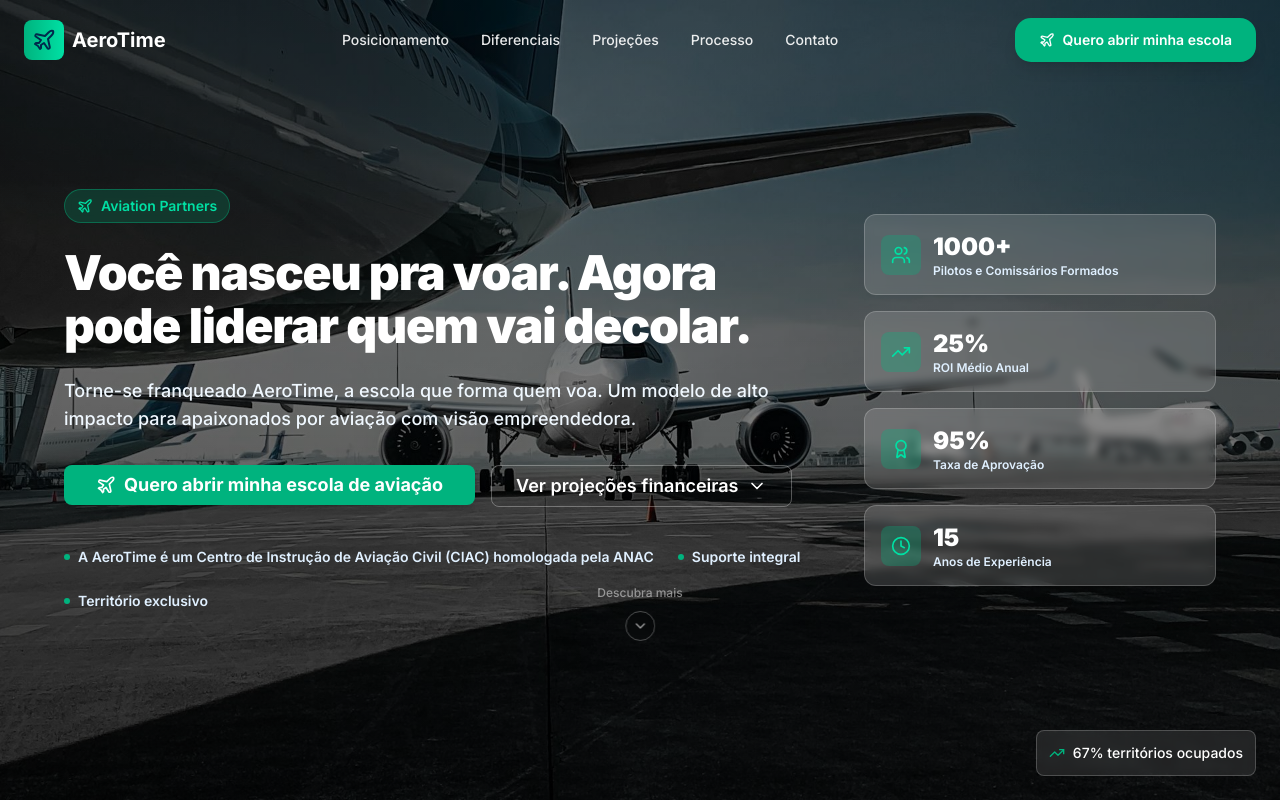
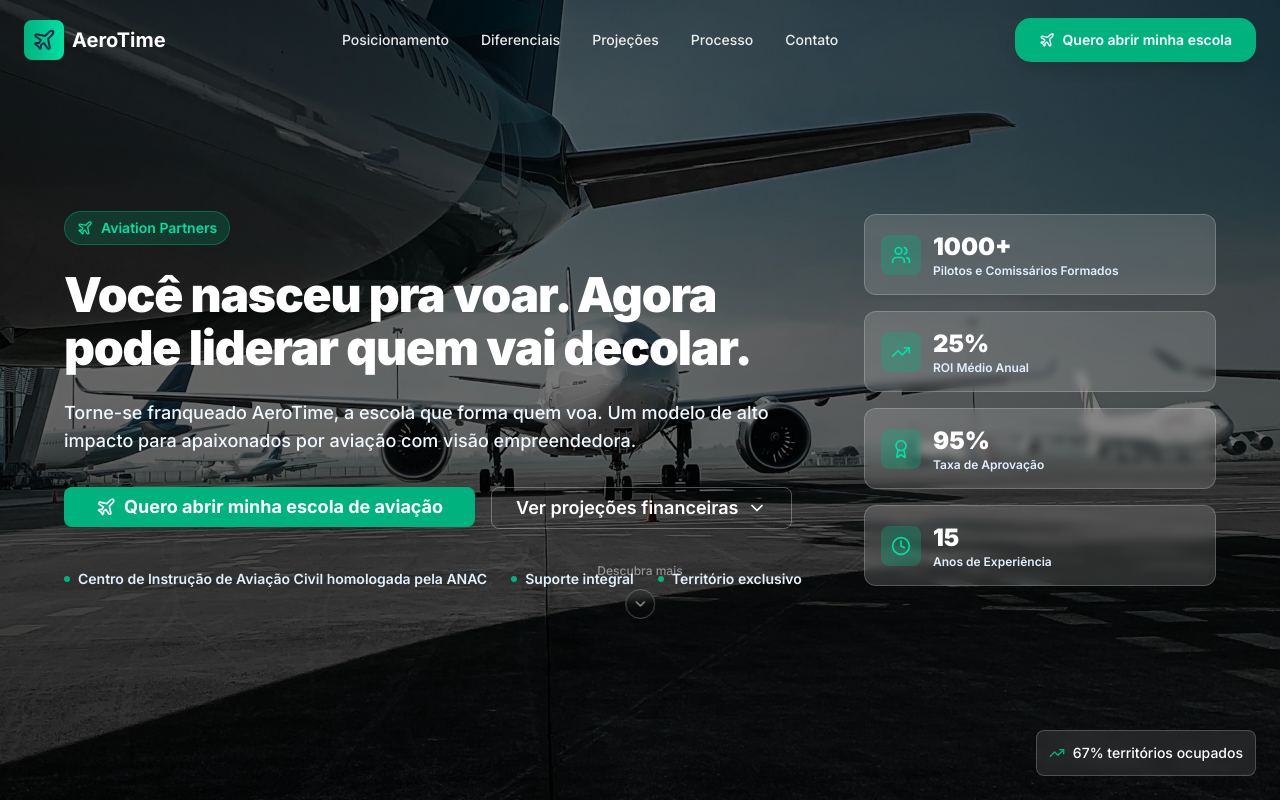
Before and after one commit to mooningsolana-create/aerotime, a Next.js app: page / in a window 1280 px wide. Shown: the top 800 px of the page. Built offline with nearby package versions, Linux system fonts and the light colour scheme.

Commit message:
Updated trace

```diff
--- a/components/sections/HeroSection.tsx
+++ b/components/sections/HeroSection.tsx
@@ -94,7 +94,7 @@
                 animate={{ opacity: 1, y: 0 }}
                 transition={{ duration: 0.8, delay: 0.8 }}
               >
-                {['A AeroTime é um Centro de Instrução de Aviação Civil (CIAC) homologada pela ANAC', 'Suporte integral', 'Território exclusivo'].map((item, index) => (
+                {['Centro de Instrução de Aviação Civil homologada pela ANAC', 'Suporte integral', 'Território exclusivo'].map((item, index) => (
                   <div key={index} className="flex items-center gap-2">
                     <div className="w-1.5 h-1.5 bg-[#00B37E] rounded-full" />
                     <span className="font-semibold">{item}</span>
```
